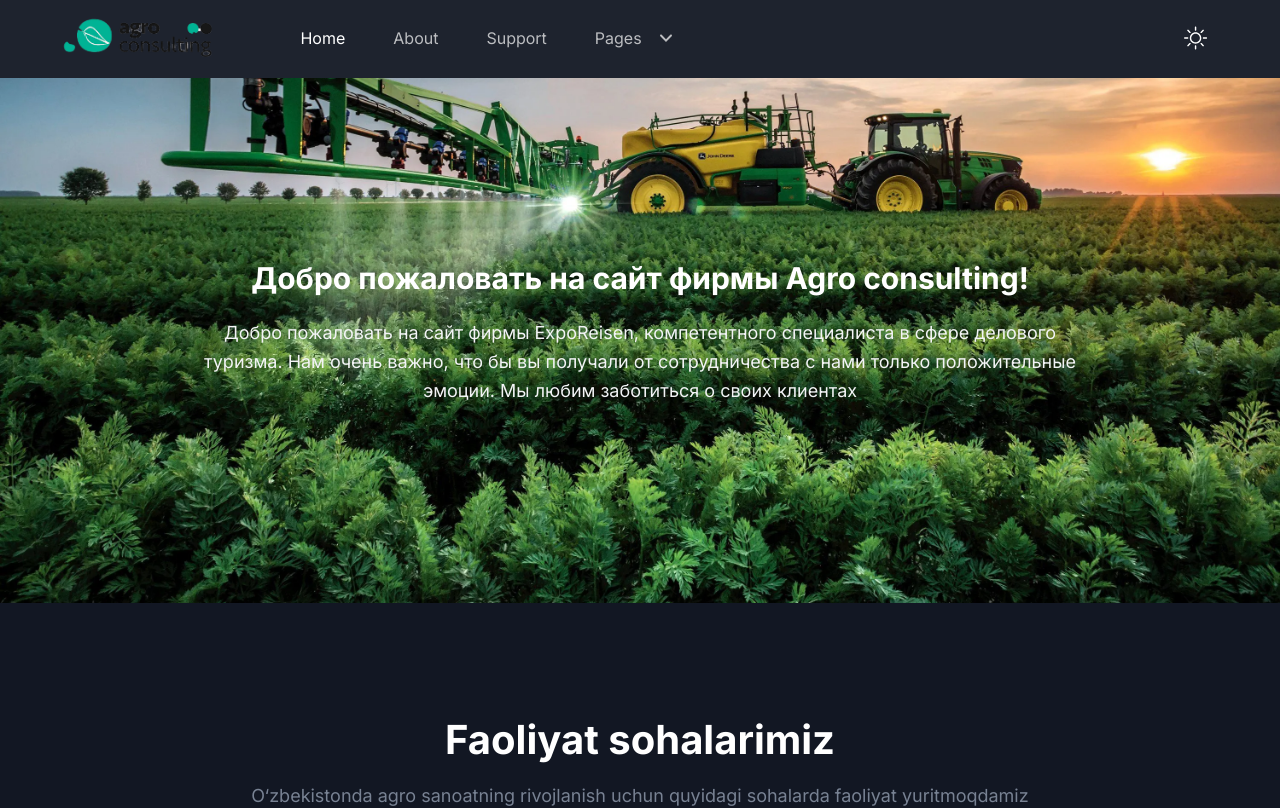
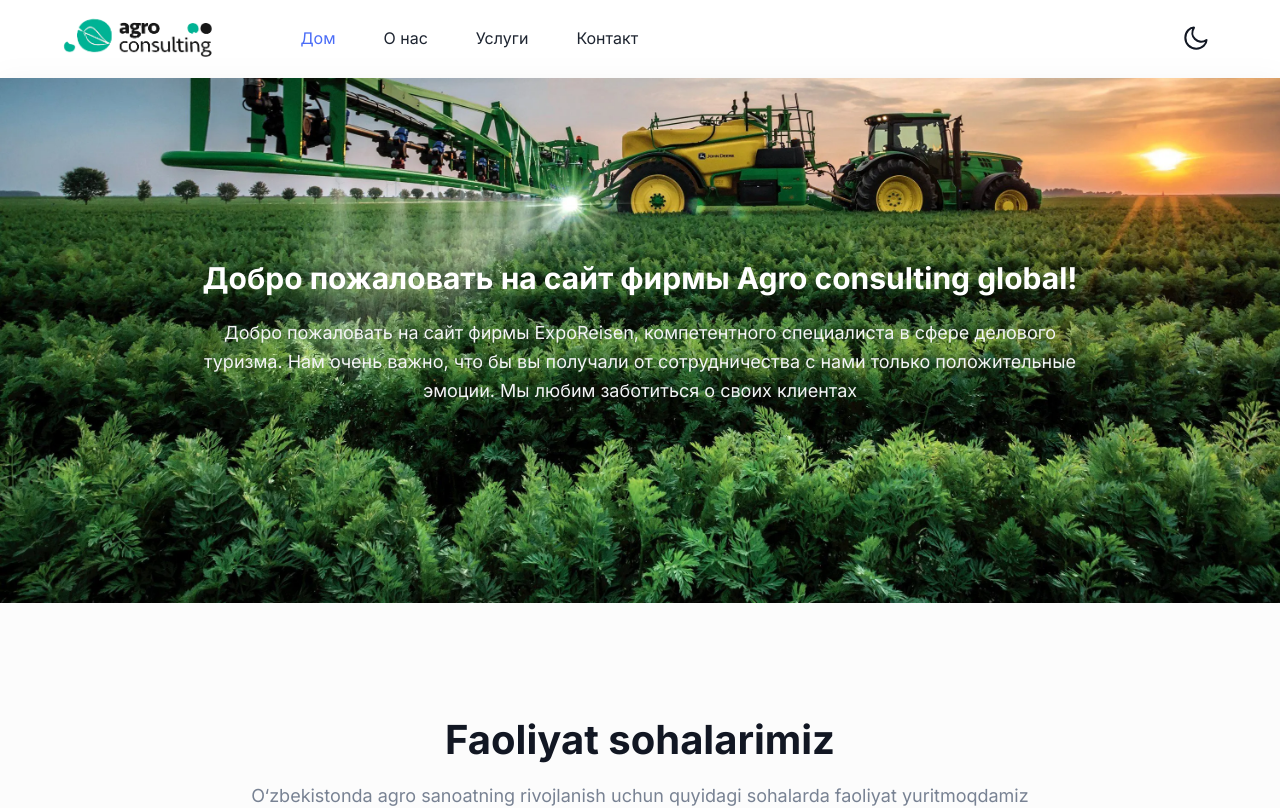
Before and after one commit to Rabbimov/agro-consulting, a Next.js app: page / in a window 1280 px wide. Shown: the top 808 px of the page. Built offline with nearby package versions, Linux system fonts and the light colour scheme.

Commit message:
changes are added

```diff
--- a/src/app/blog/page.tsx
+++ b/src/app/blog/page.tsx
@@ -13,11 +13,6 @@ export const metadata: Metadata = {
 const Blog = () => {
   return (
     <>
-      <Breadcrumb
-        pageName="Blog Grid"
-        description="Lorem ipsum dolor sit amet, consectetur adipiscing elit. In varius eros eget sapien consectetur ultrices. Ut quis dapibus libero."
-      />
-
       <section className="pb-[120px] pt-[120px]">
         <div className="container">
           <div className="-mx-4 flex flex-wrap justify-center">
@@ -31,7 +26,7 @@ const Blog = () => {
             ))}
           </div>
 
-          <div className="-mx-4 flex flex-wrap" data-wow-delay=".15s">
+          {/* <div className="-mx-4 flex flex-wrap" data-wow-delay=".15s">
             <div className="w-full px-4">
               <ul className="flex items-center justify-center pt-8">
                 <li className="mx-1">
@@ -89,7 +84,7 @@ const Blog = () => {
                 </li>
               </ul>
             </div>
-          </div>
+          </div> */}
         </div>
       </section>
     </>
--- a/src/app/page.tsx
+++ b/src/app/page.tsx
@@ -27,13 +27,13 @@ export default function Home() {
       <Features />
       <AboutSectionFirst />
       <AboutSectionSecond />
-      {/* <Video /> */}
+      <Blog />
       <Brands />
       <AboutSectionOne />
       <AboutSectionTwo />
+      {/* <Video /> */}
       {/* <Testimonials /> */}
       {/* <Pricing /> */}
-      <Blog />
       {/* <Contact /> */}
     </>
   );
--- a/src/app/providers.tsx
+++ b/src/app/providers.tsx
@@ -4,7 +4,7 @@ import { ThemeProvider } from "next-themes";
 
 export function Providers({ children }: { children: React.ReactNode }) {
   return (
-    <ThemeProvider attribute="class" enableSystem={false} defaultTheme="dark">
+    <ThemeProvider attribute="class" enableSystem={false} defaultTheme="light">
       {children}
     </ThemeProvider>
   );
--- a/src/components/About/AboutSectionFirst.tsx
+++ b/src/components/About/AboutSectionFirst.tsx
@@ -32,8 +32,8 @@ const AboutSectionFirst = () => {
                   Кратко о нас
                 </h3>
                 <p className="mb-4 text-base font-medium leading-relaxed text-body-color sm:text-lg sm:leading-relaxed">
-                  Основным направлением деятельности компании ExpoReisen
-                  являеться организация и проведение деловых поездок и
+                  Основным направлением деятельности компании Agro consulting
+                  global являеться организация и проведение деловых поездок и
                   инсентив-туров в Германии и по всей Европе.
                 </p>
                 <Link
--- a/src/components/Brands/index.tsx
+++ b/src/components/Brands/index.tsx
@@ -26,7 +26,7 @@ const SingleBrand = ({ brand }: { brand: Brand }) => {
   const { href, image, imageLight, name } = brand;
 
   return (
-    <div className="flex w-1/2 items-center justify-center px-3 py-[15px] sm:w-1/2 md:w-1/3 lg:w-1/4 xl:w-1/6">
+    <div className="flex w-1/2 items-center justify-center px-3 py-[15px] transition-all duration-500 hover:scale-125 sm:w-1/2 md:w-1/3 lg:w-1/4 xl:w-1/6 ">
       <a
         href={href}
         target="_blank"
--- a/src/components/Footer/index.tsx
+++ b/src/components/Footer/index.tsx
@@ -10,48 +10,79 @@ const Footer = () => {
           <div className="-mx-4 flex flex-wrap">
             <div className="w-full px-4 md:w-1/2 lg:w-4/12 xl:w-5/12">
               <div className="mb-12 max-w-[360px] lg:mb-16">
-                <Link href="/" className="mb-8 inline-block">
+                <Link href="/" className="mb-4 inline-block">
                   <Image
-                    src="/images/logo/logo-2.svg"
+                    src="/images/logo/logo2.png"
                     alt="logo"
                     className="w-full dark:hidden"
                     width={140}
                     height={30}
                   />
                   <Image
-                    src="/images/logo/logo.svg"
+                    src="/images/logo/logo2.png"
                     alt="logo"
                     className="hidden w-full dark:block"
                     width={140}
                     height={30}
                   />
                 </Link>
+                <p className="mb-4 text-base leading-relaxed text-body-color dark:text-body-color-dark">
+                  Адрес: Город Ташкент. Яккасарайский район, улица Бабура, дом
+                  40а
+                </p>
+                <p className=" text-base leading-relaxed text-body-color dark:text-body-color-dark">
+                  Тел:{" "}
+                  <span>
+                    <a
+                      href="tel:+998913000929"
+                      target="_blank"
+                      rel="noopener noreferrer"
+                      aria-label="phone-link"
+                      className="mr-6 text-body-color duration-300 hover:text-primary dark:text-body-color-dark dark:hover:text-primary"
+                    >
+                      +998913000929
+                    </a>
+                  </span>
+                </p>
                 <p className="mb-9 text-base leading-relaxed text-body-color dark:text-body-color-dark">
-                  Lorem ipsum dolor sit amet, consectetur adipiscing elit.
-                  Integer lobortis.
+                  Тел:{" "}
+                  <span>
+                    <a
+                      href="tel:+998883902222"
+                      target="_blank"
+                      rel="noopener noreferrer"
+                      aria-label="phone-link"
+                      className="mr-6 text-body-color duration-300 hover:text-primary dark:text-body-color-dark dark:hover:text-primary"
+                    >
+                      +998883902222
+                    </a>
+                  </span>
                 </p>
                 <div className="flex items-center">
                   <a
-                    href="/"
-                    aria-label="social-link"
+                    href="mailto:agro_consulting@inbox.ru"
+                    aria-label="email-link"
                     target="_blank"
                     rel="noopener noreferrer"
                     className="mr-6 text-body-color duration-300 hover:text-primary dark:text-body-color-dark dark:hover:text-primary"
                   >
                     <svg
-                      width="18"
-                      height="18"
-                      viewBox="0 0 22 22"
+                      xmlns="http://www.w3.org/2000/svg"
+                      width="24"
+                      height="24"
+                      viewBox="0 0 24 24"
                       fill="none"
-                      xmlns="http://www.w3.org/2000/svg"
+                      stroke="currentColor"
+                      strokeWidth="2"
+                      strokeLinecap="round"
+                      strokeLinejoin="round"
+                      className="lucide lucide-mail"
                     >
-                      <path
-                        d="M12.1 10.4939V7.42705C12.1 6.23984 13.085 5.27741 14.3 5.27741H16.5V2.05296L13.5135 1.84452C10.9664 1.66676 8.8 3.63781 8.8 6.13287V10.4939H5.5V13.7183H8.8V20.1667H12.1V13.7183H15.4L16.5 10.4939H12.1Z"
-                        fill="currentColor"
-                      />
+                      <rect width="20" height="16" x="2" y="4" rx="2" />
+                      <path d="m22 7-8.97 5.7a1.94 1.94 0 0 1-2.06 0L2 7" />
                     </svg>
                   </a>
-                  <a
+                  {/* <a
                     href="/"
                     aria-label="social-link"
                     target="_blank"
@@ -104,7 +135,7 @@ const Footer = () => {
                     >
                       <path d="M15.2196 0H1.99991C1.37516 0 0.875366 0.497491 0.875366 1.11936V14.3029C0.875366 14.8999 1.37516 15.4222 1.99991 15.4222H15.1696C15.7943 15.4222 16.2941 14.9247 16.2941 14.3029V1.09448C16.3441 0.497491 15.8443 0 15.2196 0ZM5.44852 13.1089H3.17444V5.7709H5.44852V13.1089ZM4.29899 4.75104C3.54929 4.75104 2.97452 4.15405 2.97452 3.43269C2.97452 2.71133 3.57428 2.11434 4.29899 2.11434C5.02369 2.11434 5.62345 2.71133 5.62345 3.43269C5.62345 4.15405 5.07367 4.75104 4.29899 4.75104ZM14.07 13.1089H11.796V9.55183C11.796 8.7061 11.771 7.58674 10.5964 7.58674C9.39693 7.58674 9.222 8.53198 9.222 9.47721V13.1089H6.94792V5.7709H9.17202V6.79076H9.19701C9.52188 6.19377 10.2466 5.59678 11.3711 5.59678C13.6952 5.59678 14.12 7.08925 14.12 9.12897V13.1089H14.07Z" />
                     </svg>
-                  </a>
+                  </a> */}
                 </div>
               </div>
             </div>
@@ -112,7 +143,7 @@ const Footer = () => {
             <div className="w-full px-4 sm:w-1/2 md:w-1/2 lg:w-2/12 xl:w-2/12">
               <div className="mb-12 lg:mb-16">
                 <h2 className="mb-10 text-xl font-bold text-black dark:text-white">
-                  Useful Links
+                  Полезные ссылки
                 </h2>
                 <ul>
                   <li>
@@ -120,15 +151,7 @@ const Footer = () => {
                       href="/blog"
                       className="mb-4 inline-block text-base text-body-color duration-300 hover:text-primary dark:text-body-color-dark dark:hover:text-primary"
                     >
-                      Blog
-                    </Link>
-                  </li>
-                  <li>
-                    <Link
-                      href="/"
-                      className="mb-4 inline-block text-base text-body-color duration-300 hover:text-primary dark:text-body-color-dark dark:hover:text-primary"
-                    >
-                      Pricing
+                      Услуги
                     </Link>
                   </li>
                   <li>
@@ -136,7 +159,15 @@ const Footer = () => {
                       href="/about"
                       className="mb-4 inline-block text-base text-body-color duration-300 hover:text-primary dark:text-body-color-dark dark:hover:text-primary"
                     >
-                      About
+                      О нас
+                    </Link>
+                  </li>
+                  <li>
+                    <Link
+                      href="/contact"
+                      className="mb-4 inline-block text-base text-body-color duration-300 hover:text-primary dark:text-body-color-dark dark:hover:text-primary"
+                    >
+                      Контакт
                     </Link>
                   </li>
                 </ul>
@@ -146,41 +177,41 @@ const Footer = () => {
             <div className="w-full px-4 sm:w-1/2 md:w-1/2 lg:w-2/12 xl:w-2/12">
               <div className="mb-12 lg:mb-16">
                 <h2 className="mb-10 text-xl font-bold text-black dark:text-white">
-                  Terms
+                  Услуги
                 </h2>
                 <ul>
                   <li>
                     <Link
-                      href="/"
+                      href="/blog-details"
                       className="mb-4 inline-block text-base text-body-color duration-300 hover:text-primary dark:text-body-color-dark dark:hover:text-primary"
                     >
-                      TOS
+                      Деловой туризм
                     </Link>
                   </li>
                   <li>
                     <Link
-                      href="/"
+                      href="/blog-details"
                       className="mb-4 inline-block text-base text-body-color duration-300 hover:text-primary dark:text-body-color-dark dark:hover:text-primary"
                     >
-                      Privacy Policy
+                      Посещение предприятий
                     </Link>
                   </li>
                   <li>
                     <Link
-                      href="/"
+                      href="/blog-details"
                       className="mb-4 inline-block text-base text-body-color duration-300 hover:text-primary dark:text-body-color-dark dark:hover:text-primary"
                     >
-                      Refund Policy
+                      Культурный туризм
                     </Link>
                   </li>
                 </ul>
               </div>
             </div>
 
-            <div className="w-full px-4 md:w-1/2 lg:w-4/12 xl:w-3/12">
+            {/* <div className="w-full px-4 md:w-1/2 lg:w-4/12 xl:w-3/12">
               <div className="mb-12 lg:mb-16">
                 <h2 className="mb-10 text-xl font-bold text-black dark:text-white">
-                  Support & Help
+                  Поддержка и помощь
                 </h2>
                 <ul>
                   <li>
@@ -188,53 +219,15 @@ const Footer = () => {
                       href="/contact"
                       className="mb-4 inline-block text-base text-body-color duration-300 hover:text-primary dark:text-body-color-dark dark:hover:text-primary"
                     >
-                      Open Support Ticket
-                    </Link>
-                  </li>
-                  <li>
-                    <Link
-                      href="/"
-                      className="mb-4 inline-block text-base text-body-color duration-300 hover:text-primary dark:text-body-color-dark dark:hover:text-primary"
-                    >
-                      Terms of Use
-                    </Link>
-                  </li>
-                  <li>
-                    <Link
-                      href="/about"
-                      className="mb-4 inline-block text-base text-body-color duration-300 hover:text-primary dark:text-body-color-dark dark:hover:text-primary"
-                    >
-                      About
+                      Контакт
                     </Link>
                   </li>
                 </ul>
               </div>
-            </div>
+            </div> */}
           </div>
 
           <div className="h-px w-full bg-gradient-to-r from-transparent via-[#D2D8E183] to-transparent dark:via-[#959CB183]"></div>
-          <div className="py-8">
-            <p className="text-center text-base text-body-color dark:text-white">
-              Template by{" "}
-              <a
-                href="http://uideck.com"
-                target="_blank"
-                rel="noopener noreferrer"
-                className="hover:text-primary"
-              >
-                UIdeck
-              </a>{" "}
-              and{" "}
-              <a
-                href="https://nextjstemplates.com"
-                target="_blank"
-                rel="noopener noreferrer"
-                className="hover:text-primary"
-              >
-                Next.js Templates
-              </a>
-            </p>
-          </div>
         </div>
         <div className="absolute right-0 top-14 z-[-1]">
           <svg
--- a/src/components/Header/index.tsx
+++ b/src/components/Header/index.tsx
@@ -65,7 +65,7 @@ const Header = () => {
                   className="max-h-[71px] w-full overflow-hidden rounded-lg"
                 />
                 {/* <h1 className="whitespace-nowrap font-sans text-4xl font-bold">
-                  Agro Consulting
+                  Agro Consulting global
                 </h1> */}
               </Link>
             </div>
--- a/src/components/Header/menuData.tsx
+++ b/src/components/Header/menuData.tsx
@@ -3,82 +3,82 @@ import { Menu } from "@/types/menu";
 const menuData: Menu[] = [
   {
     id: 1,
-    title: "Home",
+    title: "Дом",
     path: "/",
     newTab: false,
   },
   {
     id: 2,
-    title: "About",
+    title: "О нас",
     path: "/about",
     newTab: false,
   },
-  // {
-  //   id: 33,
-  //   title: "Blog",
-  //   path: "/blog",
-  //   newTab: false,
-  // },
+  {
+    id: 33,
+    title: "Услуги",
+    path: "/blog",
+    newTab: false,
+  },
   {
     id: 3,
-    title: "Support",
+    title: "Контакт",
     path: "/contact",
     newTab: false,
   },
-  {
-    id: 4,
-    title: "Pages",
-    newTab: false,
-    submenu: [
-      {
-        id: 41,
-        title: "About Page",
-        path: "/about",
-        newTab: false,
-      },
-      {
-        id: 42,
-        title: "Contact Page",
-        path: "/contact",
-        newTab: false,
-      },
-      {
-        id: 43,
-        title: "Blog Grid Page",
-        path: "/blog",
-        newTab: false,
-      },
-      {
-        id: 44,
-        title: "Blog Sidebar Page",
-        path: "/blog-sidebar",
-        newTab: false,
-      },
-      {
-        id: 45,
-        title: "Blog Details Page",
-        path: "/blog-details",
-        newTab: false,
-      },
-      {
-        id: 46,
-        title: "Sign In Page",
-        path: "/signin",
-        newTab: false,
-      },
-      {
-        id: 47,
-        title: "Sign Up Page",
-        path: "/signup",
-        newTab: false,
-      },
-      {
-        id: 48,
-        title: "Error Page",
-        path: "/error",
-        newTab: false,
-      },
-    ],
-  },
+  // {
+  //   id: 4,
+  //   title: "Pages",
+  //   newTab: false,
+  //   submenu: [
+  //     {
+  //       id: 41,
+  //       title: "About Page",
+  //       path: "/about",
+  //       newTab: false,
+  //     },
+  //     {
+  //       id: 42,
+  //       title: "Contact Page",
+  //       path: "/contact",
+  //       newTab: false,
+  //     },
+  //     {
+  //       id: 43,
+  //       title: "Blog Grid Page",
+  //       path: "/blog",
+  //       newTab: false,
+  //     },
+  //     {
+  //       id: 44,
+  //       title: "Blog Sidebar Page",
+  //       path: "/blog-sidebar",
+  //       newTab: false,
+  //     },
+  //     {
+  //       id: 45,
+  //       title: "Blog Details Page",
+  //       path: "/blog-details",
+  //       newTab: false,
+  //     },
+  //     {
+  //       id: 46,
+  //       title: "Sign In Page",
+  //       path: "/signin",
+  //       newTab: false,
+  //     },
+  //     {
+  //       id: 47,
+  //       title: "Sign Up Page",
+  //       path: "/signup",
+  //       newTab: false,
+  //     },
+  //     {
+  //       id: 48,
+  //       title: "Error Page",
+  //       path: "/error",
+  //       newTab: false,
+  //     },
+  //   ],
+  // },
 ];
 export default menuData;
--- a/src/components/Hero/index.tsx
+++ b/src/components/Hero/index.tsx
@@ -13,7 +13,7 @@ const Hero = () => {
             <div className="w-full px-4">
               <div className="mx-auto max-w-[900px] text-center">
                 <h1 className="mb-5 text-xl font-bold leading-tight text-white sm:text-2xl sm:leading-tight md:text-3xl md:leading-tight">
-                  Добро пожаловать на сайт фирмы Agro consulting!
+                  Добро пожаловать на сайт фирмы Agro consulting global!
                 </h1>
                 <p className="mb-12 text-sm !leading-relaxed text-gray-100  sm:text-base md:text-lg">
                   Добро пожаловать на сайт фирмы ExpoReisen, компетентного
```
Also changed, not shown: src/app/blog-sidebar/page-later.tsx (renamed from src/app/blog-sidebar/page.tsx).
